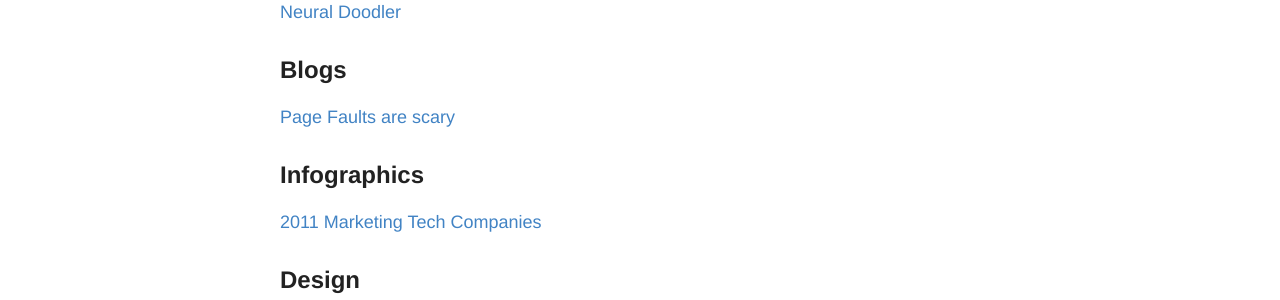
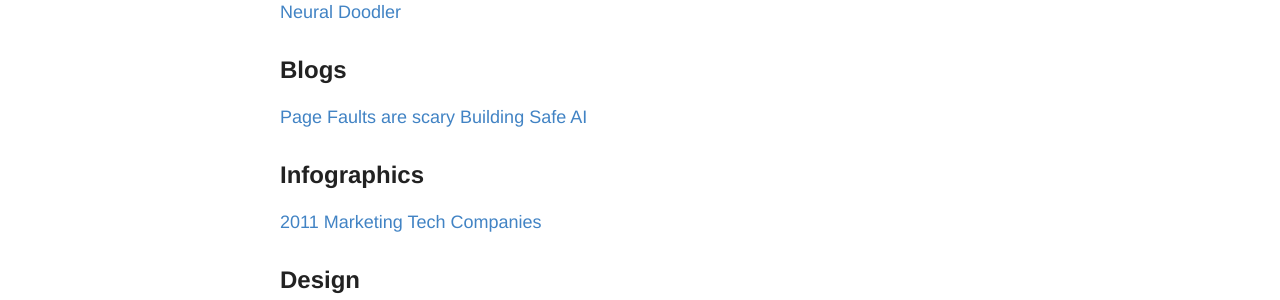
Before and after one commit to RONNCC/ronncc.github, a Jekyll site: the page built from _posts/2016-1-1-InterestingLinks.md, in a window 1280 px wide. Shown: the part 1034-1334 px from the top of the page. Built offline with Jekyll 4.4.1, drawn with Linux system fonts in a browser that asks for light colours; comment, search, counter and statistics services are not loaded.

Commit message:
Updated 2016-1-1-InterestingLinks.md

```diff
--- a/_posts/2016-1-1-InterestingLinks.md
+++ b/_posts/2016-1-1-InterestingLinks.md
@@ -27,6 +27,7 @@ title: Interesting Links
 ### ML
 [Visualizing Caffe Neural Nets](http://ethereon.github.io/netscope/quickstart.html)
 
+
 ## News
 [Trending Github Projs](http://www.gitlogs.com/)
 
@@ -42,6 +43,8 @@ title: Interesting Links
 
 ## Blogs
 [Page Faults are scary](http://zeuxcg.org/2014/12/21/page-fault-queue/#fn:6)
+[Building Safe AI](https://iamtrask.github.io/2017/03/17/safe-ai/)
+
 
 ## Infographics
 [2011 Marketing Tech Companies](https://steveblank.files.wordpress.com/2011/02/marketing-tech-landscape.png)
```
